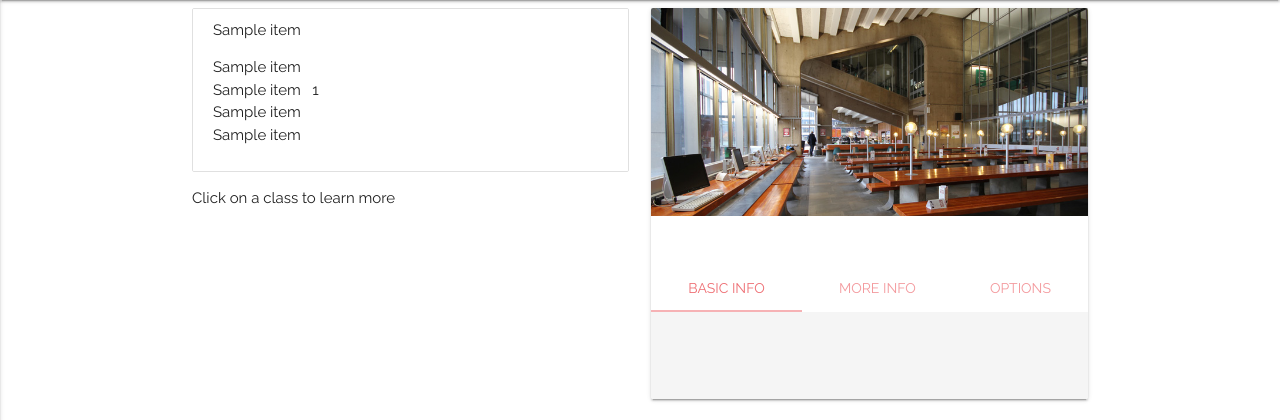
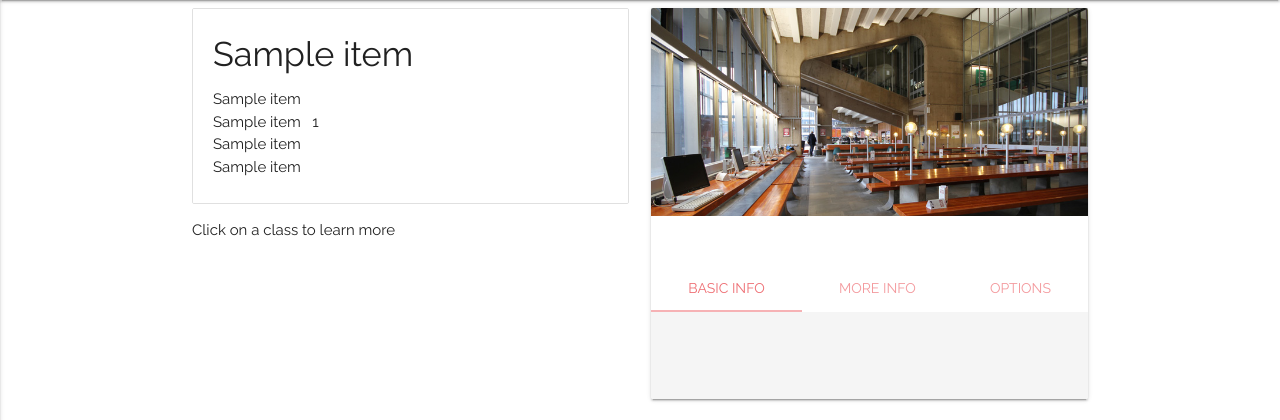
Before and after one commit to DutchGH/ProjectNarwhal, a Python web app: template Server/app/templates/timetable.html in a window 1280 px wide. Shown: the part 128-548 px from the top of the page. Run offline with Jinja, Linux system fonts and the light colour scheme; the template is opened without the code that fills it: most values are stand-ins (such as "Sample title", 1, 10 or a date in 2020); some libraries are stand-ins or nearby versions.

Commit message:
Increased size of class title.

```diff
--- a/Server/app/templates/timetable.html
+++ b/Server/app/templates/timetable.html
@@ -10,7 +10,7 @@
                 <ul id = "timetable" class="collection">
                     {% for item in classList %}
                     <li class="collection-item " style = "cursor: pointer" onclick="changeCards(['{{item[2]}}','{{item[3]}}','{{item[7]}}','{{item[4]}}','{{item[8]}}',{{item[9]}}])">
-                        <span class="title">{{item[2]}}</span>
+                        <span class="title"><h4>{{item[2]}}</h4></span>
                         <p><span>{{item[1]}}<br>{{item[6]}}&nbsp&nbsp&nbsp{{item[0]}}<br>{{item[4]}}</span><br>
                             {{item[3]}}
                         </p>
```
